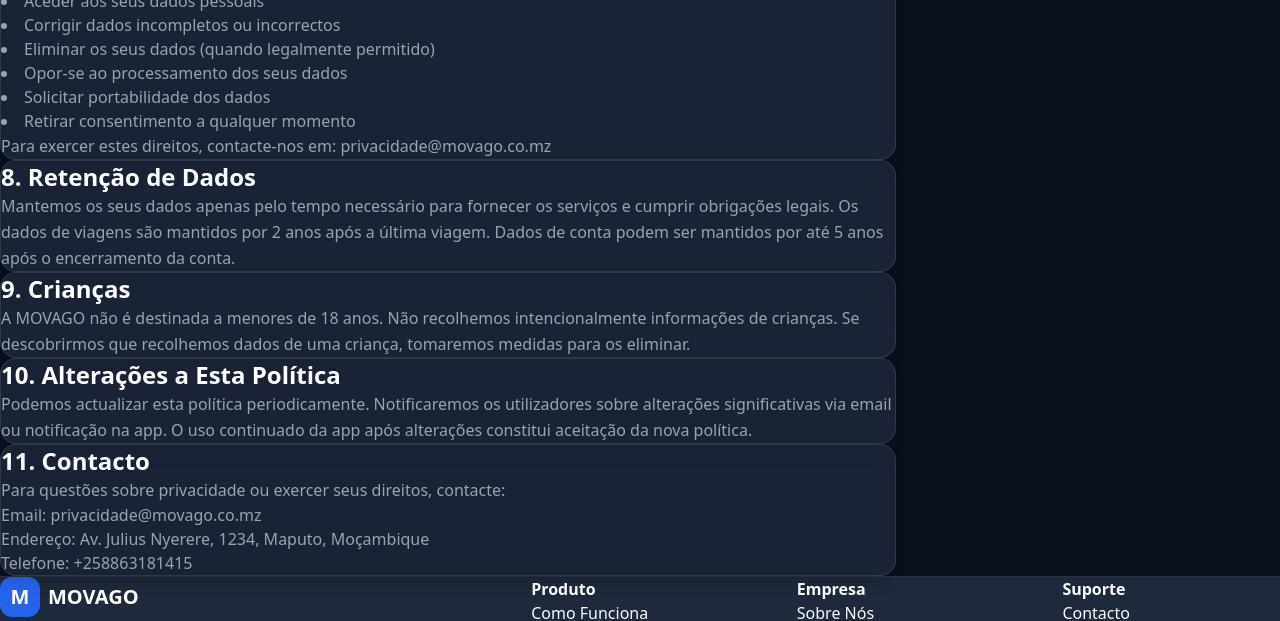
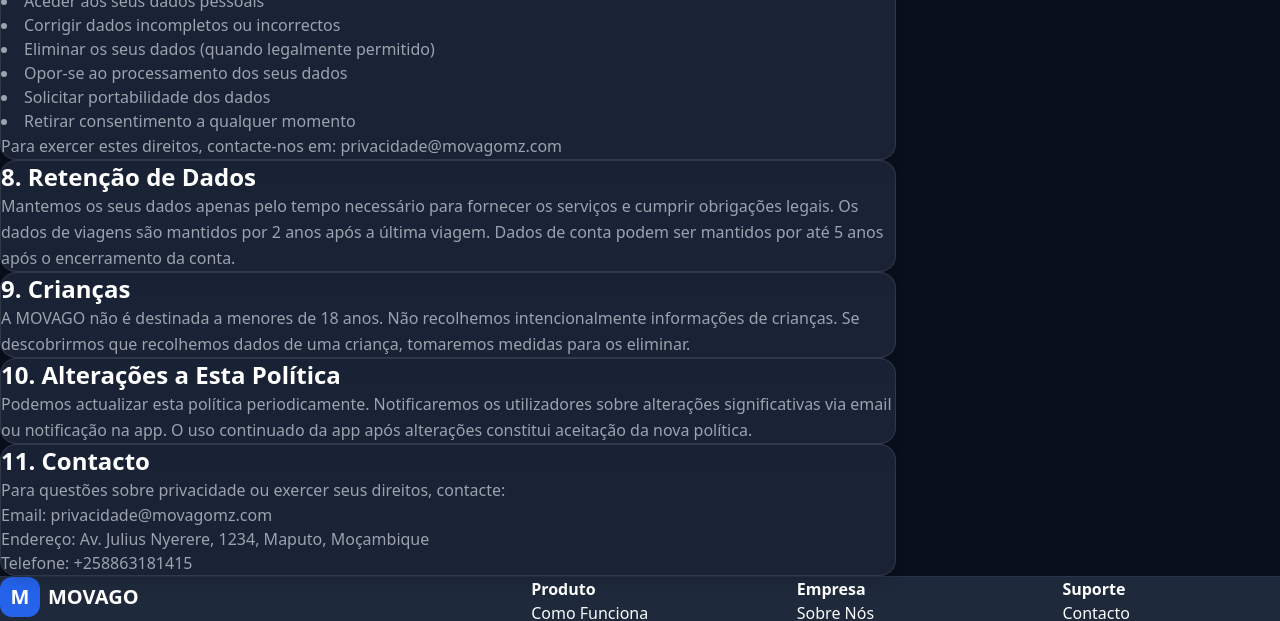
Before and after one commit to bizora21/movagolandpage, a Next.js app: page /privacidade in a window 1280 px wide. Shown: the part 1320-1941 px from the top of the page. Built offline with nearby package versions, Linux system fonts and the light colour scheme.

Commit message:
Correct domain references from movago.co.mz to movagomz.com

```diff
--- a/app/privacidade/page.tsx
+++ b/app/privacidade/page.tsx
@@ -150,7 +150,7 @@ export default function PrivacidadePage() {
                   <li>Retirar consentimento a qualquer momento</li>
                 </ul>
                 <p className="text-[rgb(var(--color-text-muted))] leading-relaxed mt-4">
-                  Para exercer estes direitos, contacte-nos em: privacidade@movago.co.mz
+                  Para exercer estes direitos, contacte-nos em: privacidade@movagomz.com
                 </p>
               </CardContent>
             </Card>
@@ -195,7 +195,7 @@ export default function PrivacidadePage() {
                   Para questões sobre privacidade ou exercer seus direitos, contacte:
                 </p>
                 <div className="mt-4 space-y-2 text-[rgb(var(--color-text-muted))]">
-                  <p>Email: <a href="mailto:privacidade@movago.co.mz" className="text-[rgb(var(--color-primary))] hover:underline">privacidade@movago.co.mz</a></p>
+                  <p>Email: <a href="mailto:privacidade@movagomz.com" className="text-[rgb(var(--color-primary))] hover:underline">privacidade@movagomz.com</a></p>
                   <p>Endereço: Av. Julius Nyerere, 1234, Maputo, Moçambique</p>
                   <p>Telefone: +258863181415</p>
                 </div>
--- a/app/termos/page.tsx
+++ b/app/termos/page.tsx
@@ -228,7 +228,7 @@ export default function TermosPage() {
                   Para questões sobre estes termos, contacte-nos em:
                 </p>
                 <div className="mt-4 space-y-2 text-[rgb(var(--color-text-muted))]">
-                  <p>Email: <a href="mailto:legal@movago.co.mz" className="text-[rgb(var(--color-primary))] hover:underline">legal@movago.co.mz</a></p>
+                  <p>Email: <a href="mailto:legal@movagomz.com" className="text-[rgb(var(--color-primary))] hover:underline">legal@movagomz.com</a></p>
                   <p>Endereço: Av. Julius Nyerere, 1234, Maputo, Moçambique</p>
                   <p>Telefone: +258863181415</p>
                 </div>
```
